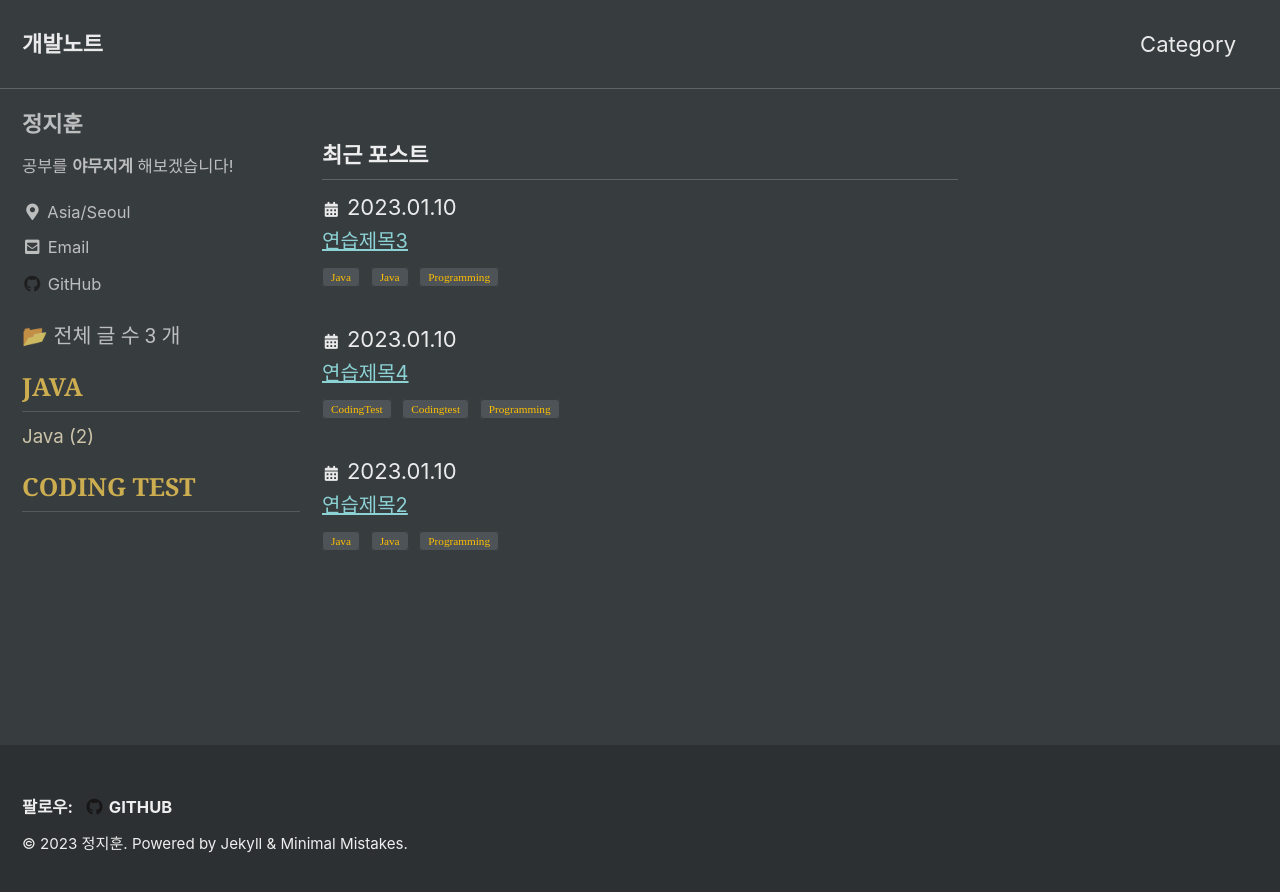
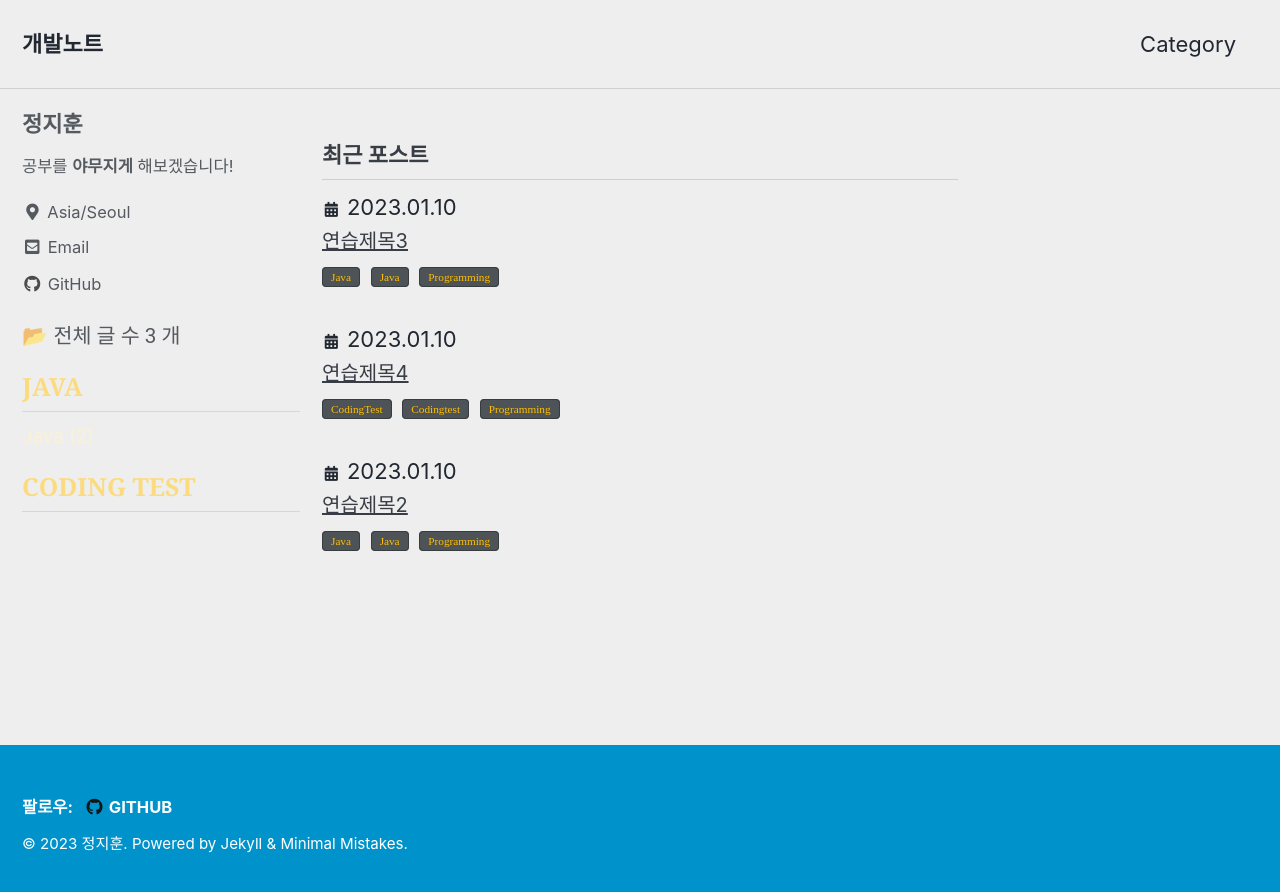
Before and after one commit to Jeongjjuna/jeongjjuna.github.io, a Jekyll site: the page built from index.html, in a window 1280 px wide. Shown: the top 892 px of the page. Built offline with Jekyll 4.4.1, drawn with Linux system fonts in a browser that asks for light colours; cached includes are drawn as plain includes; some web fonts are replaced; the list of posts is cut into pages by our own code.

Commit message:
Update: config

```diff
--- a/_config.yml
+++ b/_config.yml
@@ -12,7 +12,7 @@
 
 # theme                  : "minimal-mistakes-jekyll"
 # remote_theme           : "mmistakes/minimal-mistakes"
-minimal_mistakes_skin    : "dark" # "default","air", "aqua", "contrast", "dirt", "neon", "mint", "plum", "sunrise"
+minimal_mistakes_skin    : "air" #"dark" "default","air", "aqua", "contrast", "dirt", "neon", "mint", "plum", "sunrise"
 
 # Site Settings
 locale                   : "ko-KR"
@@ -41,7 +41,7 @@ comments:
     num_posts            : # 5 (default)
     colorscheme          : # "light" (default), "dark"
   utterances:
-    theme                : "github-light" #"photon-dark", "github-light" (default), "github-dark"
+    theme                : "default" #"photon-dark", "github-light" (default), "github-dark"
     issue_term           : # "pathname" (default)
   giscus:
     repo_id              : # Shown during giscus setup at https://giscus.app
```
